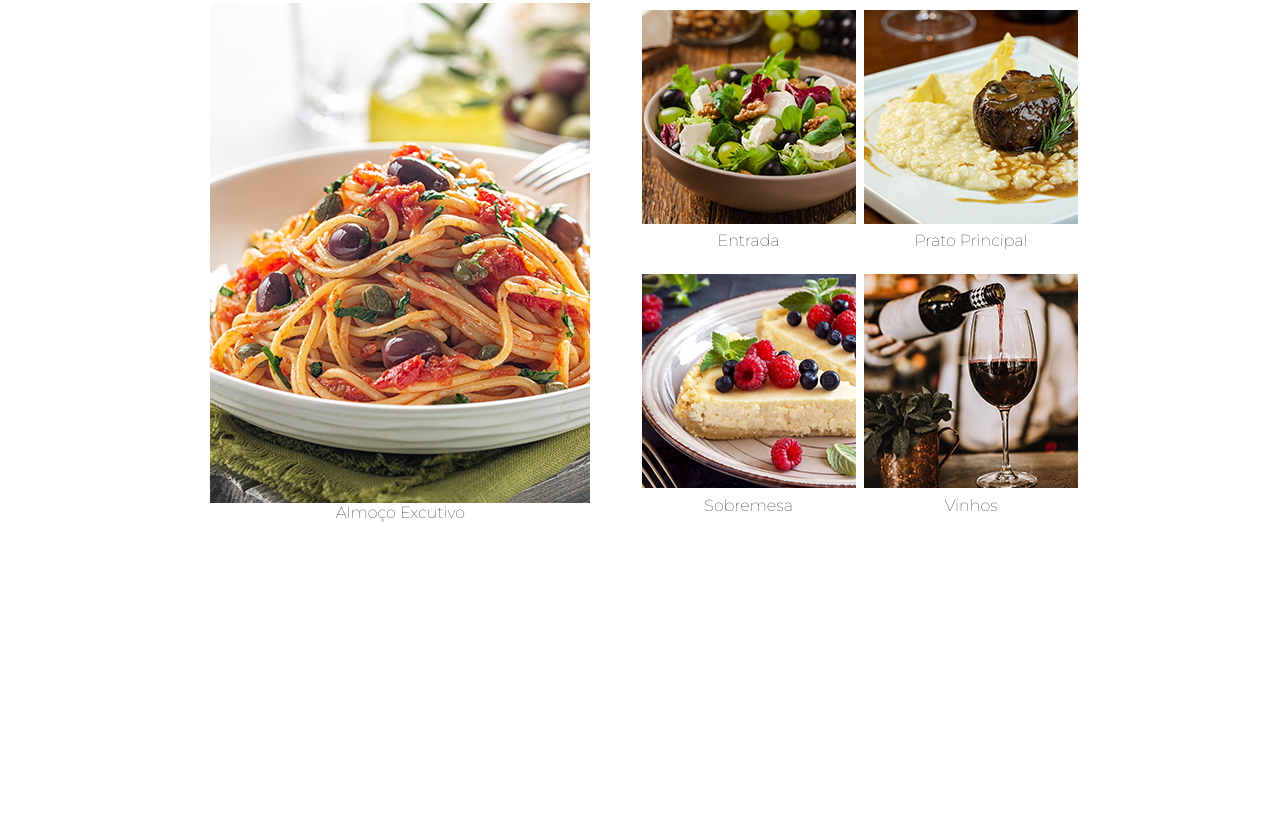
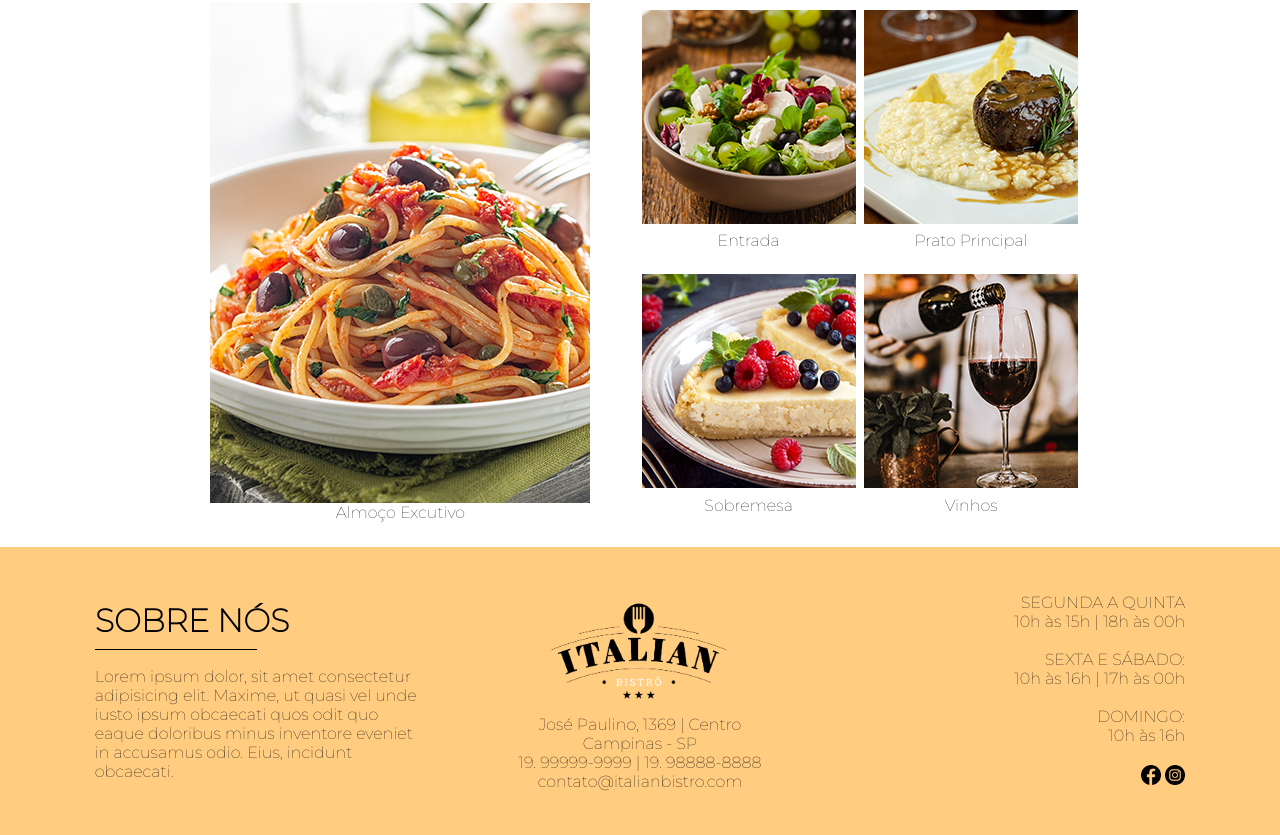
Before and after one commit to raylanderson/Fullture-restaurante, a plain HTML site: page index.html in a window 1280 px wide. Shown: the part 1654-2489 px from the top of the page. Before the commit the page ends 2201 px from the top, so only its background shows below. Drawn offline with Linux system fonts and the light colour scheme; a web font is replaced by a local one.

Commit message:
finalizando rodape

```diff
--- a/index.html
+++ b/index.html
@@ -98,5 +98,43 @@
       </div>
 
     </div>
+
+    <footer>
+      <div class="col colA">
+        <h1 class="default-font">SOBRE NÓS</h1>
+        <hr style="border-color: black; margin-bottom: 2%; margin-top: 0%;">
+        <p class="default-font">
+          Lorem ipsum dolor, sit amet consectetur adipisicing elit. Maxime, ut quasi vel unde iusto ipsum obcaecati quos odit quo eaque doloribus minus inventore eveniet in accusamus odio. Eius, incidunt obcaecati.
+        </p>
+      </div>
+
+      <div class="col colB">
+        <img src="imgs/logo/logo_site_rodape.png" alt="Logo restaurante" style="width: 200px;">
+        <p class="default-font" style="text-align: center;">
+          José Paulino, 1369 | Centro <br>
+          Campinas - SP <br>
+          19. 99999-9999 | 19. 98888-8888 <br>
+          contato@italianbistro.com
+        </p>
+      </div>
+
+      <div class="col colC">
+        <p class="default-font" style="text-align: end;">
+          SEGUNDA A QUINTA <br>
+        10h às 15h | 18h às 00h <br>
+        <br>
+        SEXTA E SÁBADO: <br>
+        10h às 16h | 17h às 00h <br>
+        <br>
+        DOMINGO: <br>
+        10h às 16h <br>
+        <br>
+        </p>
+        <div>
+          <img class="icons" src="icons/icones_facebook_preto.png" alt="Ícone Facebook">
+          <img class="icons" src="icons/icones_instragram_preto.png" alt="Ícone Instagran">
+        </div>
+      </div>
+    </footer>
   </body>
 </html>
--- a/style.css
+++ b/style.css
@@ -135,3 +135,33 @@ hr {
     justify-content: space-evenly;
     align-items: center;
 }
+
+footer {
+    background-color: #ffcc80;
+    display: grid;
+    grid-template-columns: 1fr 1fr 1fr;
+    grid-column-gap: 2%;
+    grid-row-gap: 2%;
+    padding: 2% 6%;
+}
+
+.icons {
+    width: 20px;
+}
+
+.colA {
+    flex-direction: column;
+    justify-content: space-evenly;
+}
+
+.colB {
+    flex-direction: column;
+    justify-content: space-evenly;
+    align-items: center;
+}
+
+.colC {
+    flex-direction: column;
+    justify-content: space-evenly;
+    align-items: flex-end;
+}
```
